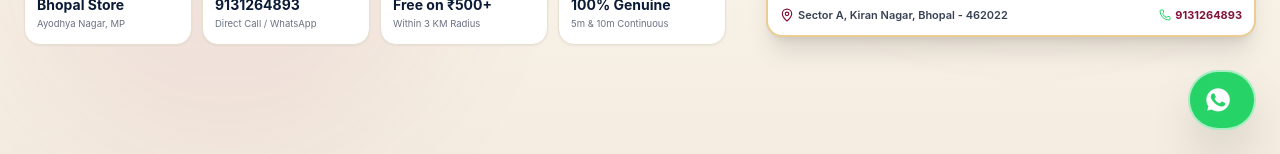
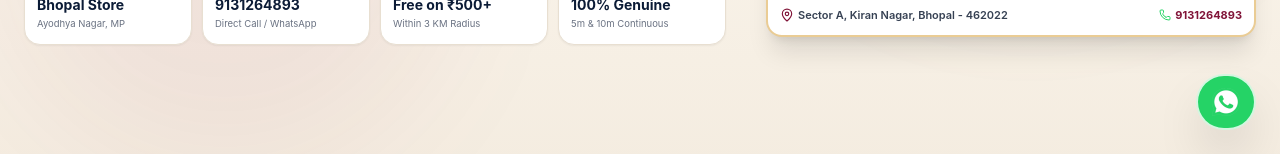
Before and after one commit to texwebsolutionprivatelimited/anumeetcutpiece, a React (Vite) app: page / in a window 1280 px wide. Shown: the part 646-800 px from the top of the page. Built offline with nearby package versions, Linux system fonts and the light colour scheme.

Commit message:
feat: add core App component and WhatsAppIcon component

```diff
--- a/src/App.jsx
+++ b/src/App.jsx
@@ -294,11 +294,11 @@ export default function App() {
         target="_blank"
         rel="noopener noreferrer"
         aria-label="Chat on WhatsApp"
-        className="fixed bottom-6 right-6 z-40 hidden sm:flex items-center gap-2 bg-[#25d366] hover:bg-[#20ba59] active:scale-95 text-white font-bold p-3.5 rounded-full shadow-2xl transition-all duration-300 hover:shadow-green-500/40 group border-2 border-white/60"
+        className="fixed bottom-6 right-6 z-40 hidden sm:flex items-center justify-center bg-[#25d366] hover:bg-[#20ba59] active:scale-95 text-white font-bold h-14 min-w-[56px] p-3.5 rounded-full shadow-2xl transition-all duration-300 hover:shadow-green-500/40 group border-2 border-white/80 cursor-pointer overflow-hidden"
         title="Chat directly on WhatsApp"
       >
-        <WhatsAppIcon className="w-7 h-7" />
-        <span className="max-w-0 overflow-hidden whitespace-nowrap group-hover:max-w-xs transition-all duration-300 ease-in-out text-xs font-bold pl-0 group-hover:pl-1">
+        <WhatsAppIcon className="w-7 h-7 shrink-0" />
+        <span className="max-w-0 opacity-0 overflow-hidden whitespace-nowrap group-hover:max-w-xs group-hover:opacity-100 transition-all duration-300 ease-in-out text-xs font-bold pl-0 group-hover:pl-2">
           Chat with Us
         </span>
       </a>
--- a/src/components/WhatsAppIcon.jsx
+++ b/src/components/WhatsAppIcon.jsx
@@ -12,7 +12,7 @@ export default function WhatsAppIcon({
     <img
       src="/whatsapp-icon.png"
       alt={alt}
-      className={`${className} object-contain inline-block shrink-0`}
+      className={`${className} object-contain block shrink-0`}
       loading="eager"
     />
   );
```
